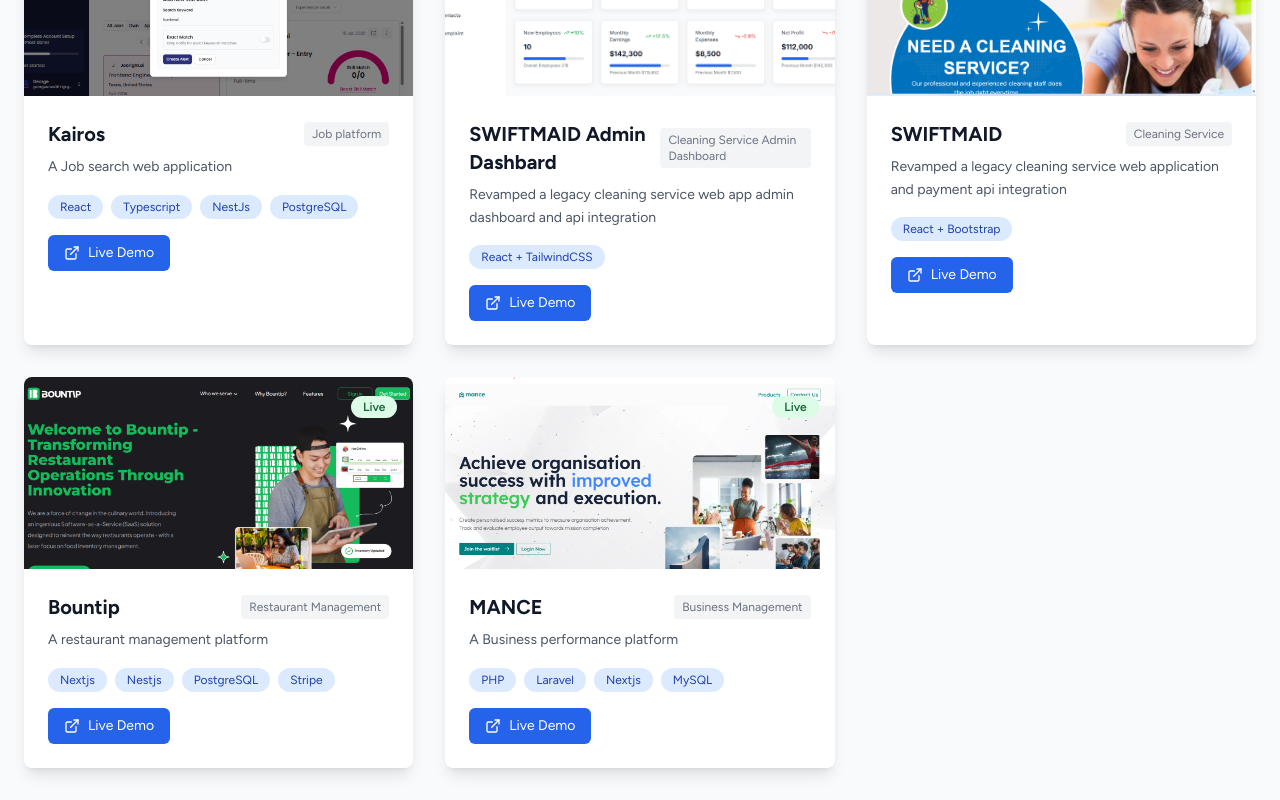
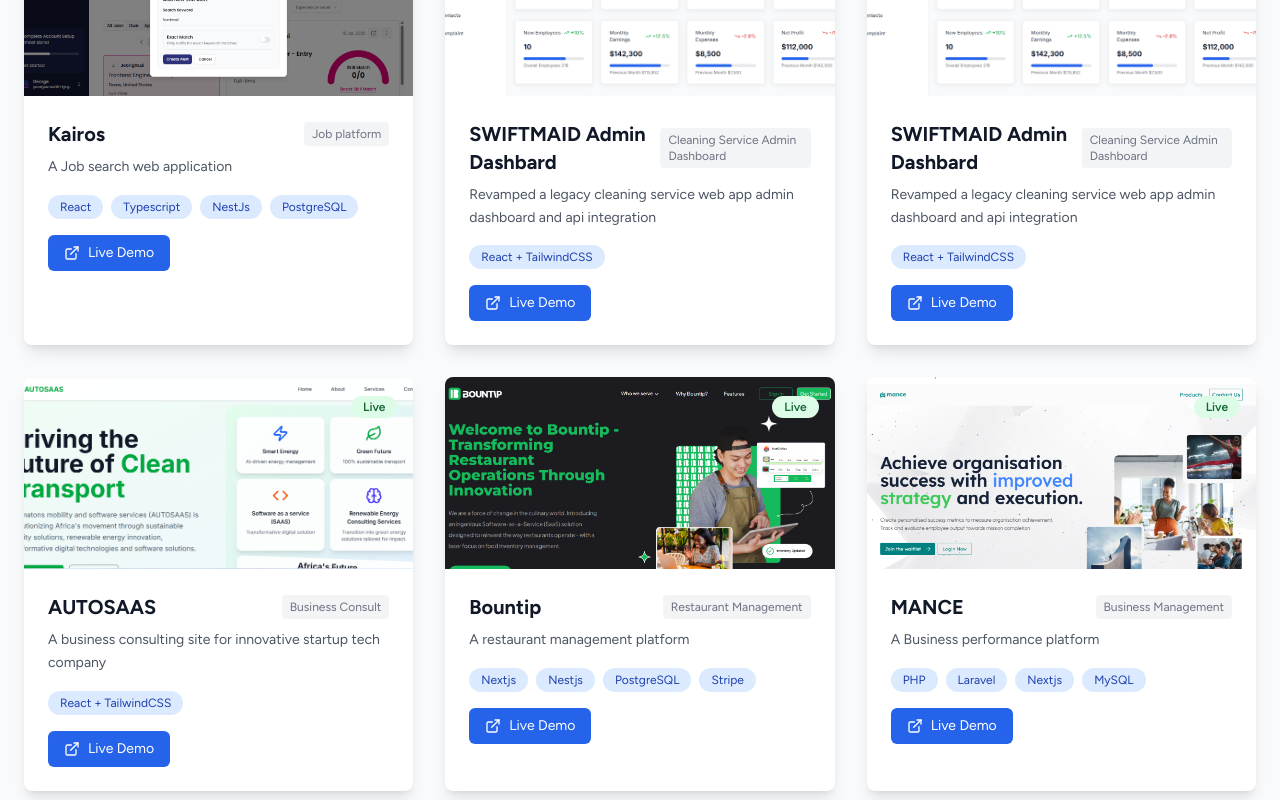
Before and after one commit to Enesi-George/my-recent-portfolio, a React (Vite) app: page / in a window 1280 px wide. Shown: the part 2260-3060 px from the top of the page. Built offline with nearby package versions, Linux system fonts and the light colour scheme; no server answers.

Commit message:
added project

```diff
--- a/src/components/Projects.tsx
+++ b/src/components/Projects.tsx
@@ -1,6 +1,6 @@
 import { motion } from "framer-motion";
 import SwiftMaidAdmin from "../assets/swiftmaid-admin.png";
-import SwiftMaidMain from "../assets/swiftmaid-main.png";
+import Autosaas from "../assets/autosaas.png";
 // import Tour9ja from "../assets/tour9ja.png";
 import Bountip from "../assets/bountip.png";
 import Mance from "../assets/mance.png";
@@ -35,19 +35,32 @@
 
     {
       id: 3,
-      title: "SWIFTMAID",
+      title: "SWIFTMAID Admin Dashbard",
       description:
-        "Revamped a legacy cleaning service web application and payment api integration",
-      technologies: ["React + Bootstrap"],
-      image: SwiftMaidMain,
-      liveUrl: "http://swiftmaid.co.uk/",
+        "Revamped a legacy cleaning service web app admin dashboard and api integration",
+      technologies: ["React + TailwindCSS"],
+      image: SwiftMaidAdmin,
+      liveUrl: "http://admin.swiftmaid.co.uk/",
       githubUrl: "#",
       status: "Live",
-      category: "Cleaning Service",
+      category: "Cleaning Service Admin Dashboard",
     },
 
     {
       id: 4,
+      title: "AUTOSAAS",
+      description:
+        "A business consulting site for innovative startup tech company",
+      technologies: ["React + TailwindCSS"],
+      image: Autosaas,
+      liveUrl: "https://autosaas.org/",
+      githubUrl: "#",
+      status: "Live",
+      category: "Business Consult",
+    },
+
+    {
+      id: 5,
       title: "Bountip",
       description: "A restaurant management platform",
       technologies: ["Nextjs", "Nestjs", "PostgreSQL", "Stripe"],
@@ -58,7 +71,7 @@
       category: "Restaurant Management",
     },
     {
-      id: 5,
+      id: 6,
       title: "MANCE",
       description: "A Business performance platform",
       technologies: ["PHP", "Laravel", "Nextjs", "MySQL"],
```
Also changed, not shown: src/assets/autosaas.png (added).
